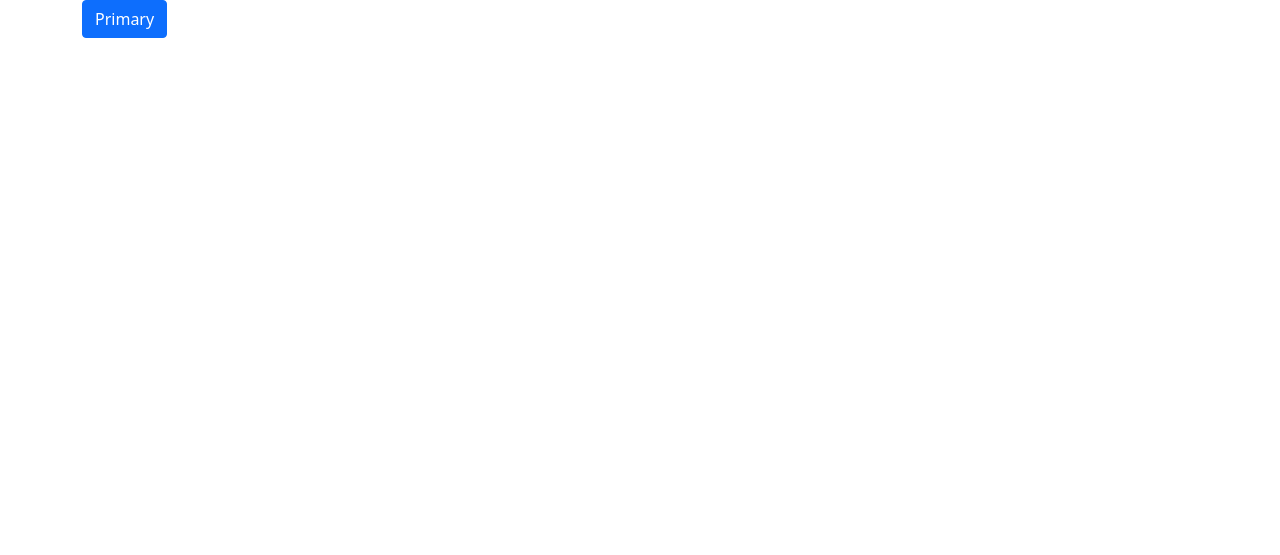
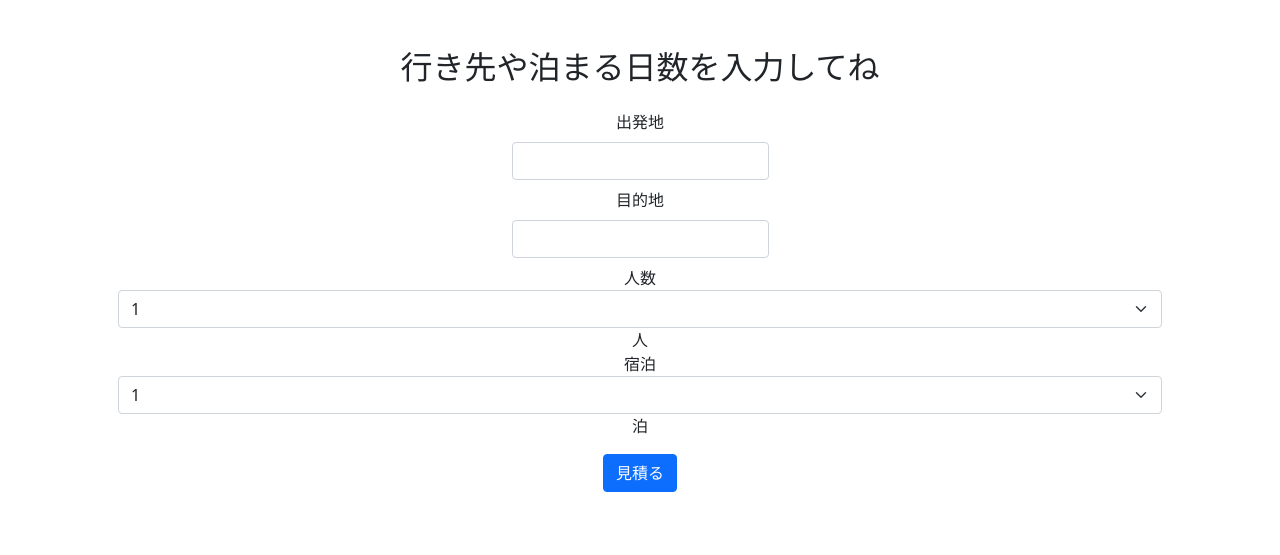
Before and after one commit to yoshi47/cs50FinalProject, a Flask app: page / in a window 1280 px wide. Shown: the top 555 px of the page. Run offline with Flask 2, Linux system fonts and the light colour scheme.

Commit message:
add: form

```diff
--- /dev/null
+++ b/static/styles.css
@@ -0,0 +1,22 @@
+main .form-control
+{
+    /* Center form controls */
+    display: inline-block;
+
+    /* Override Bootstrap's 100% width for form controls */
+    width: auto;
+}
+
+main .h2
+{
+    text-align: center;
+}
+
+main
+{
+    /* Scroll horizontally as needed */
+    overflow-x: auto;
+
+    /* Center contents */
+    text-align: center;
+}
--- a/templates/base.html
+++ b/templates/base.html
@@ -8,10 +8,12 @@
     <!-- Bootstrap CSS -->
     <link href="https://cdn.jsdelivr.net/npm/bootstrap@5.0.0-beta1/dist/css/bootstrap.min.css" rel="stylesheet" integrity="sha384-giJF6kkoqNQ00vy+HMDP7azOuL0xtbfIcaT9wjKHr8RbDVddVHyTfAAsrekwKmP1" crossorigin="anonymous">
 
+    <link rel="stylesheet" href="/static/styles.css">
+
     <title>簡単見積もり: {% block title %}{% endblock %}</title>
   </head>
   <body>
-    <main class="container">
+    <main class="container p-5">
         {% block main %}{% endblock %}
     </main>
 
--- a/templates/form.html
+++ b/templates/form.html
@@ -1,13 +1,48 @@
 {% extends "base.html" %}
 
 {% block title %}
-    入力
+
 {% endblock %}
 
 {% block main %}
+  <h2 class="mb-4">行き先や泊まる日数を入力してね</h2>
 
   <form action="/" method="post">
-    <button type="submit" class="btn btn-primary">Primary</button>
+    <div class="form-group">
+      <label for="from">出発地</label>
+      <div class="p-2">
+        <input type="text" name="from" class="form-control" id="from">
+      </div>
+
+      <label for="to">目的地</label>
+      <div class="p-2">
+        <input type="text" name="to" class="form-control" id="to">
+      </div>
+    </div>
+
+    <div class="col-xs-2">
+      人数
+      <select name="people" class="form-select">
+        <option value="1">1</option>
+        <option value="2">2</option>
+        <option value="3">3</option>
+        <option value="4">4</option>
+        <option value="5">5</option>
+        <option value="6">6</option>
+        <option value="7">7</option>
+        <option value="8">8</option>
+      </select> 人
+    </div>
+
+    <div>
+      宿泊
+      <select name="days" id="" class="form-select">
+        <option value="1">1</option>
+        <option value="2">2</option>
+        <option value="3">3</option>
+      </select> 泊
+    </div>
+    <button type="submit" class="btn btn-primary m-3">見積る</button>
   </form>
 
 {% endblock %}
```
